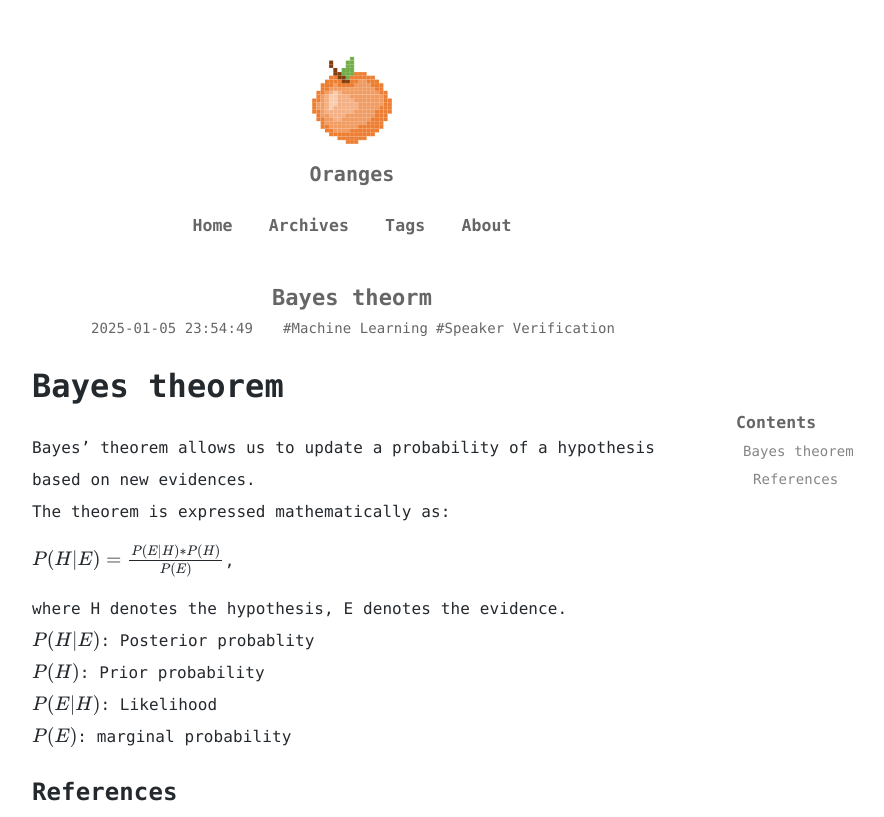
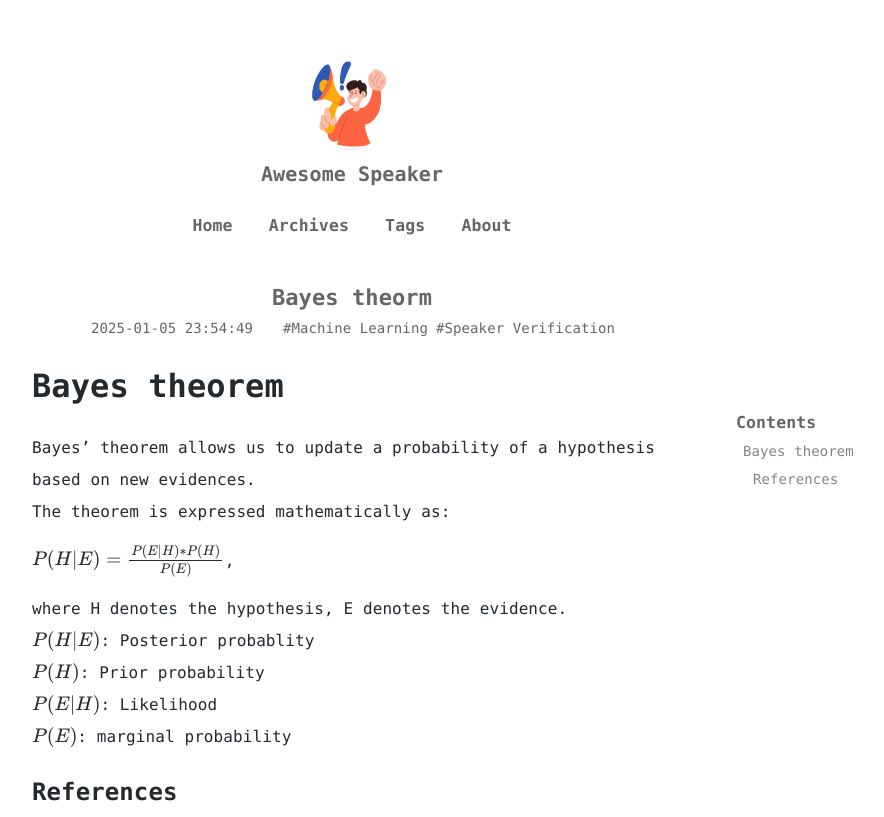
Before and after one commit to awesome-speaker/awesome-speaker.github.io, a plain HTML site: page 2025/01/05/Bayes_theorem/index.html in a window 1280 px wide. Shown: the top 817 px of the page, without its empty margins (288-1172 px from the left). Drawn offline with nearby package versions, Linux system fonts and the light colour scheme; some icons are missing; a small style sheet from the web is missing.

Commit message:
Site updated: 2025-01-06 11:58:20

```diff
--- a/2025/01/05/Bayes_theorem/index.html
+++ b/2025/01/05/Bayes_theorem/index.html
@@ -70,10 +70,10 @@
     <a href="/">
       <!-- 头像取消懒加载，添加no-lazy -->
 
-        <img src="/images/avatar.png" alt="">
+        <img src="/images/speaker.jpg" alt="">
 
     </a>
-    <div class="nickname"><a href="/">Oranges</a></div>
+    <div class="nickname"><a href="/">Awesome Speaker</a></div>
   </div>
   <div class="navbar">
     <ul>
```
Also changed, not shown: 2025/01/05/EER/index.html (+2 -2 lines), 2025/01/05/KL_loss/index.html (+2 -2 lines), 2025/01/05/hello-world/index.html (+2 -2 lines), 2025/01/05/min_DCF/index.html (+2 -2 lines), archives/2025/01/index.html (+2 -2 lines), archives/2025/index.html (+2 -2 lines), archives/index.html (+2 -2 lines), index.html (+2 -2 lines), tags/Machine-Learning/index.html (+2 -2 lines), tags/Speaker-Verification/index.html (+2 -2 lines), tags/index.html (+2 -2 lines), images/speaker.jpg (added).
